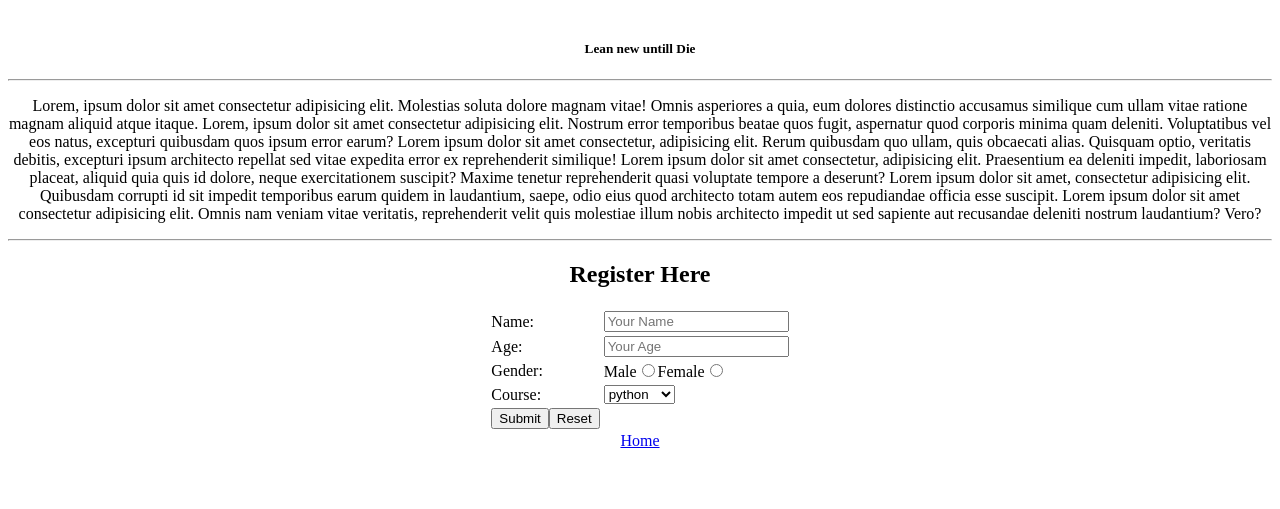
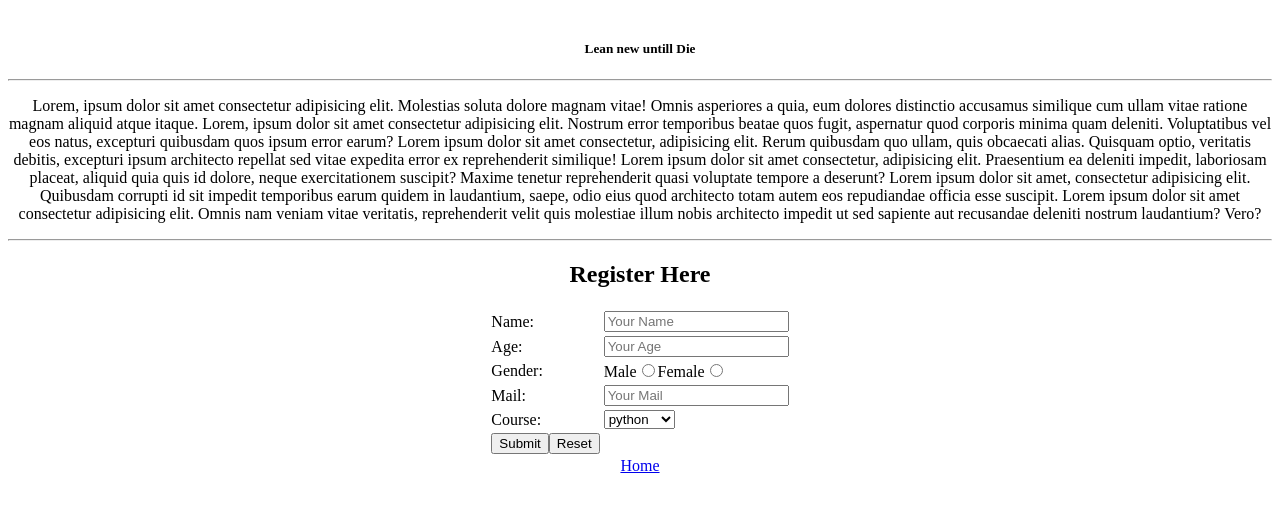
Before and after one commit to thirumurugan27/Fullstack-Learning, a plain HTML site: page register.html in a window 1280 px wide. Shown: the part 79-588 px from the top of the page. Drawn offline with Linux system fonts and the light colour scheme.

Commit message:
my first websit login website

```diff
--- a/register.html
+++ b/register.html
@@ -39,11 +39,15 @@
                 </tr>
                 <tr>
                     <td>Age:</td>
-                    <td><input type="number" placeholder="Your Age"></td>
+                    <td><input type="number" placeholder="Your Age" ></td>
                 </tr>
                 <tr>
                     <td>Gender:</td>
                     <td>Male<input type="radio" name="Gender">Female<input type="radio" name="Gender"></td>
+                </tr>
+                <tr>
+                    <td>Mail:</td>
+                    <td><input type="email" placeholder="Your Mail"></td>
                 </tr>
                 <tr>
                     <td>Course:</td>
```
